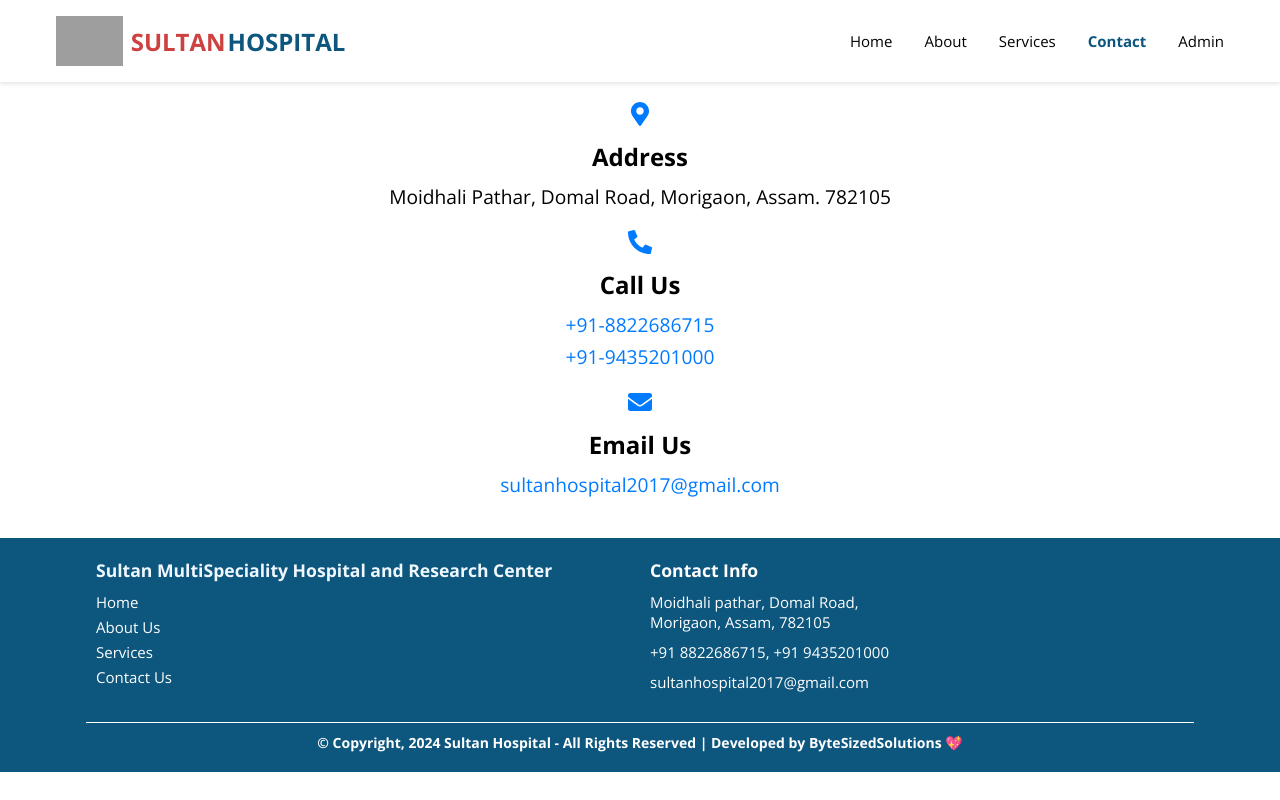
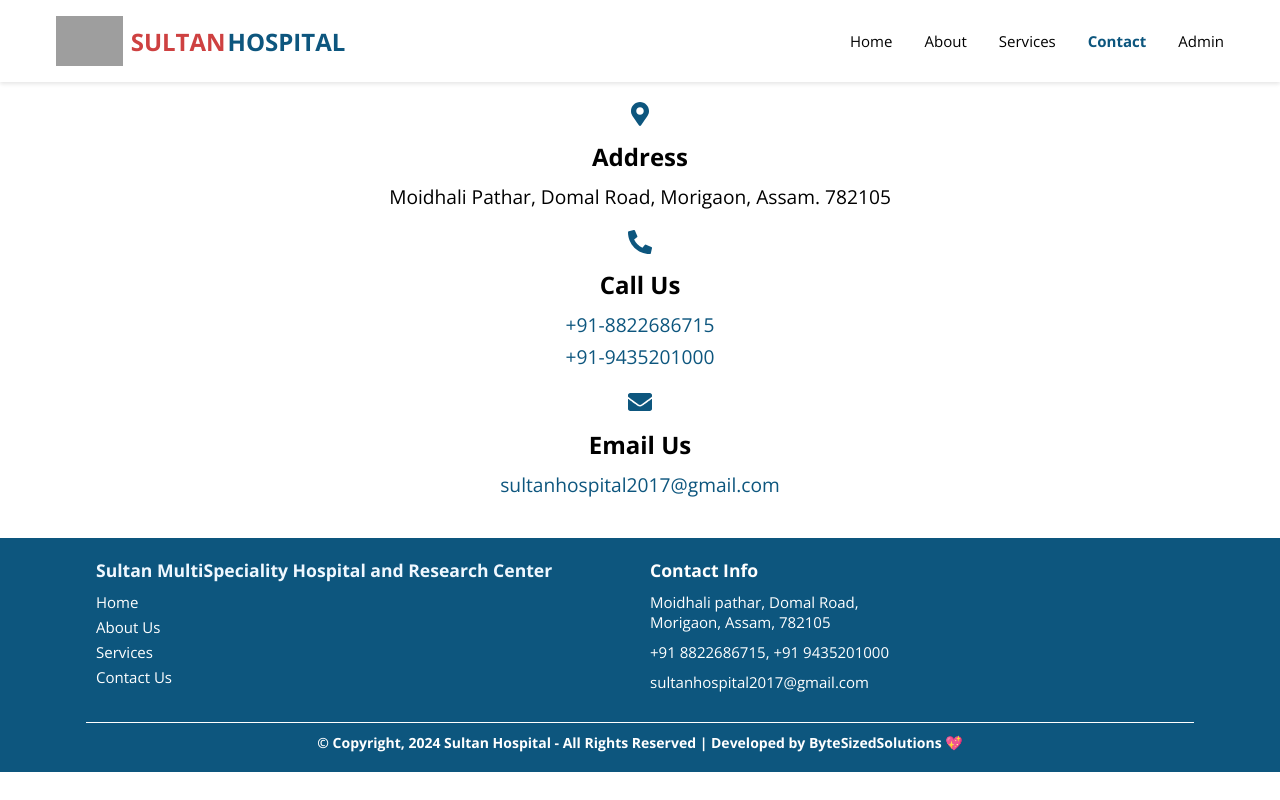
Before and after one commit to Khiyanat-Deori/sultan-frontend, a React (Create React App) app: page /contact in a window 1280 px wide. Built offline with nearby package versions, Linux system fonts and the light colour scheme; grey boxes are pictures that could not be loaded.

Commit message:
style: refactor

```diff
--- a/src/Components/contact.css
+++ b/src/Components/contact.css
@@ -11,7 +11,7 @@
   }
 
   .contact-icon {
-    color: #007bff;
+    color: #0d567e;
     margin-bottom: 10px;
   }
 
@@ -26,7 +26,7 @@
   }
 
   .contact-item a {
-    color: #007bff;
+    color: #0d567e;
     text-decoration: none;
   }
 
```
